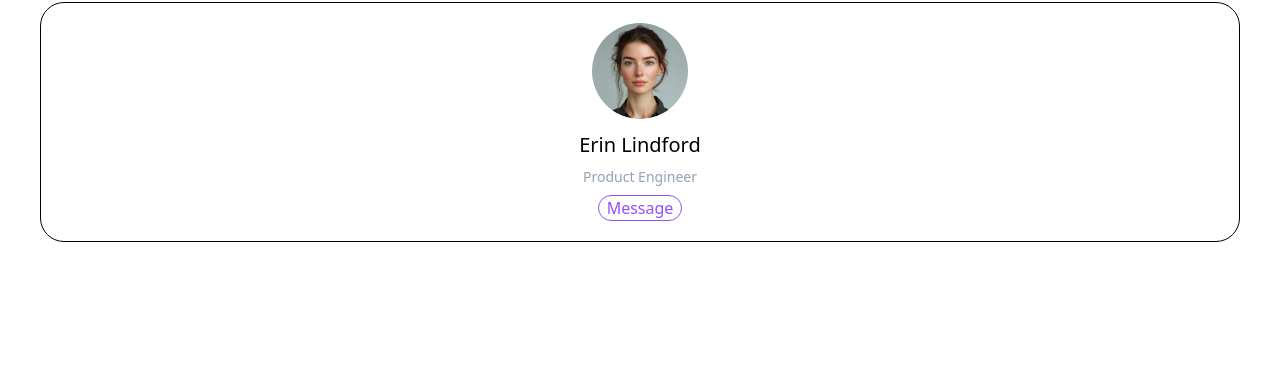
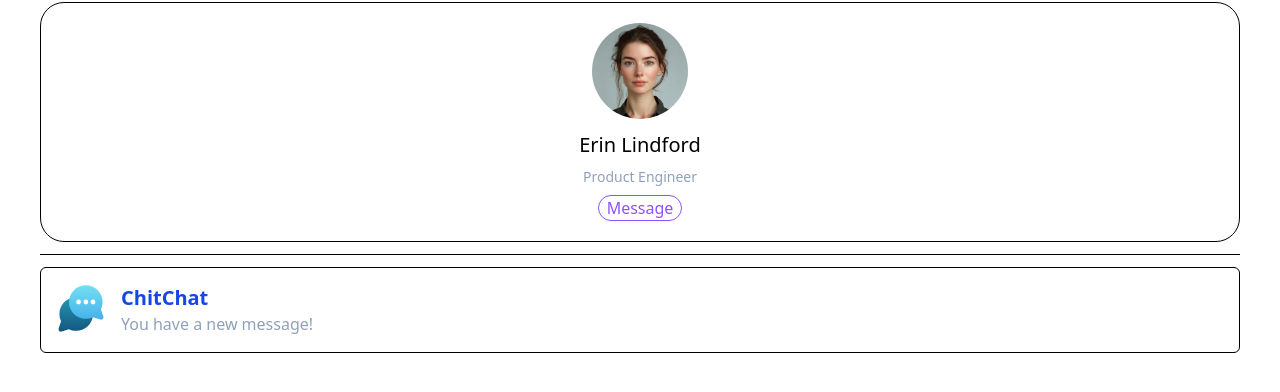
Before and after one commit to solbishin/learn-tailwind-vite, a website built with Vite: page src/utility-classes.html in a window 1280 px wide. Shown: the part 138-530 px from the top of the page. Built offline with nearby package versions, Linux system fonts and the light colour scheme; a web font is replaced by a local one.

Commit message:
유틸리티 클래스 - position

```diff
--- a/src/utility-classes.html
+++ b/src/utility-classes.html
@@ -32,5 +32,15 @@
         </button>
       </figcaption>
     </figure>
+    <hr class="my-3" />
+    <div class="border rounded-md p-4 pl-20 relative">
+      <strong class="text-xl text-blue-700">ChitChat</strong>
+      <p class="text-slate-400">You have a new message!</p>
+      <img
+        class="w-12 h-12 absolute top-4 left-4"
+        src="./assets/images/chit-chat.svg"
+        alt=""
+      />
+    </div>
   </body>
 </html>
```
